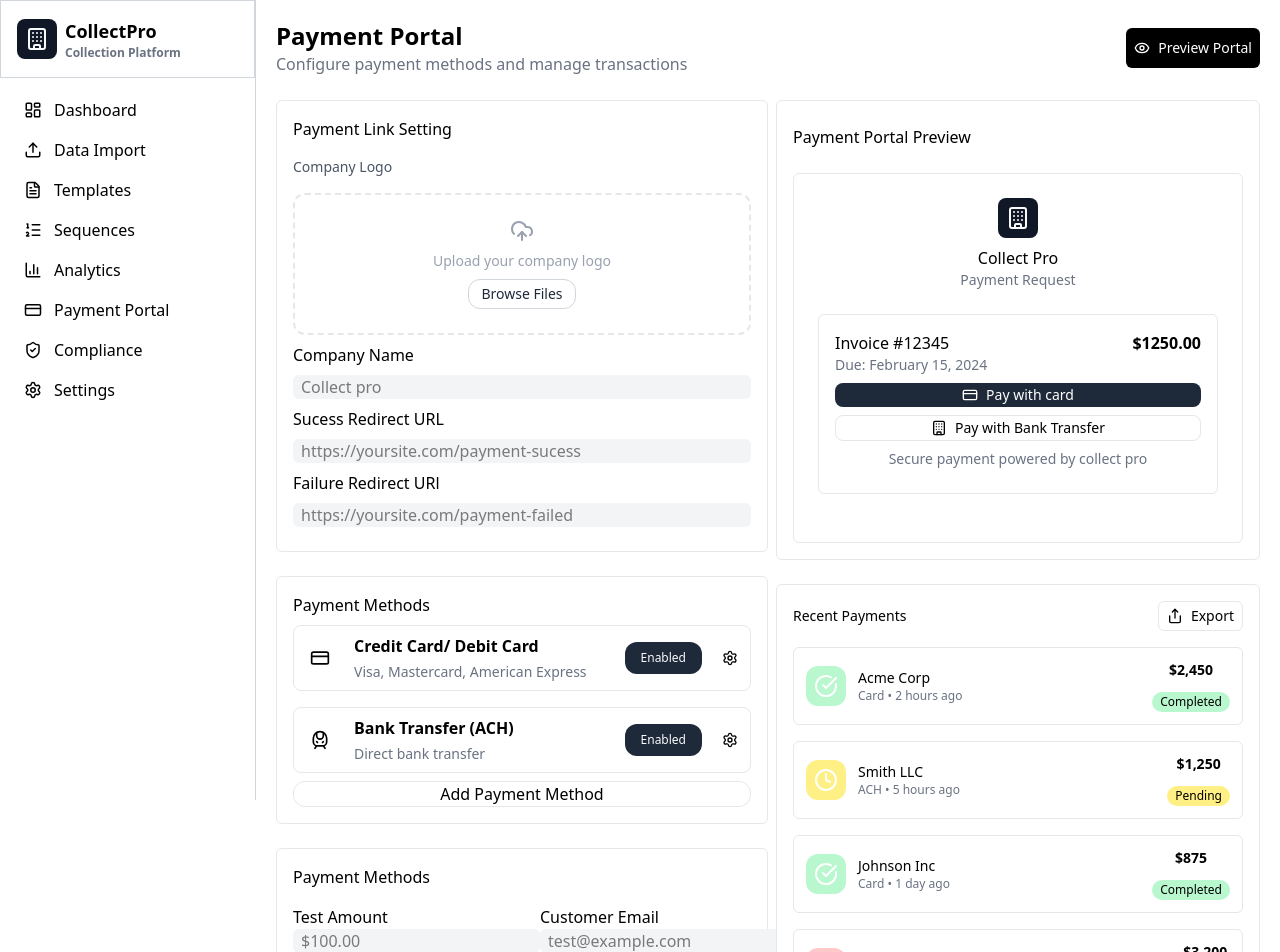
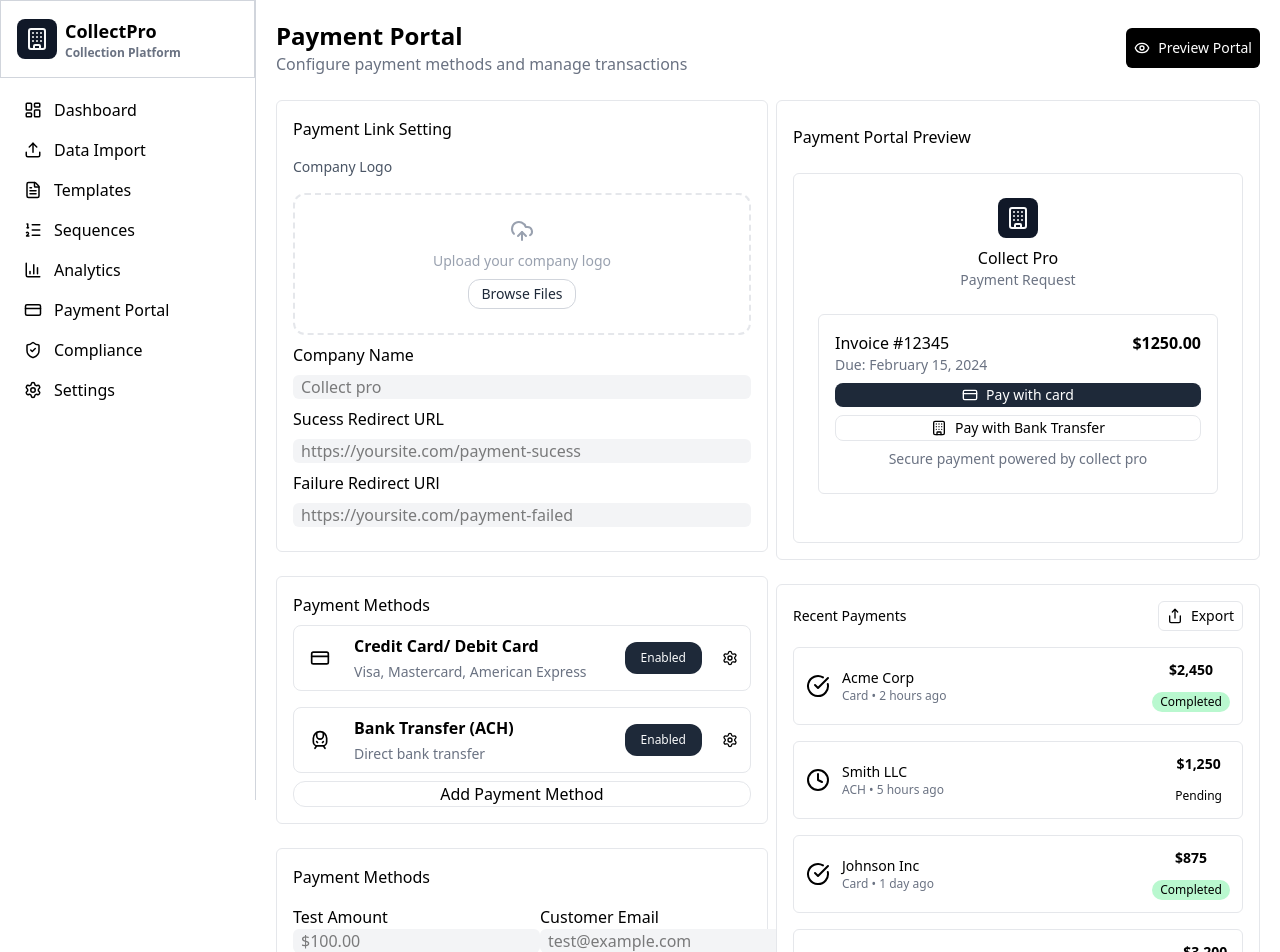
Before and after one commit to Sujan545/Dashboard-Design, a React (Vite) app: page /payments in a window 1280 px wide. Shown: the top 952 px of the page. Built offline with nearby package versions, Linux system fonts and the light colour scheme.

Commit message:
color checker color fixed

```diff
--- a/src/components/payment/RecentPayment.tsx
+++ b/src/components/payment/RecentPayment.tsx
@@ -12,17 +12,16 @@ interface TransactionProps {
 };
 export default function RecentPayment({ title, icon: Icon, status, amount, method, time }: TransactionProps) {
     const colorCheck: Record<string, string> = {
-        failed: "bg-red-200",
-        completed: " bg-green-200",
-        pending: "bg-yellow-200",
+        Failed: "red-200",
+        Completed: "green-200",
+        Pending: "yellow-200",
     };
-    const bgColor = colorCheck[status] ?? "bg-blue-100"
+    const color = colorCheck[status] ?? "bg-blue-100"
+    console.log(color)
     return (
         <div className="mt-4 flex items-center justify-between rounded-md border border-gray-200 p-3">
             <div className="flex items-center gap-3">
-                <div className={`${bgColor} rounded-xl p-2 text-white`}>
-                    <Icon />
-                </div>
+                    <Icon className={`text-`+color} />
                 <div className="flex flex-col">
                     <span className="text-sm font-medium">{title}</span>
                     <span className="text-xs text-gray-500">
@@ -36,7 +35,7 @@ export default function RecentPayment({ title, icon: Icon, status, amount, metho
                 </span>
 
                 <span
-                    className={`rounded-full px-2 py-0.5 text-xs capitalize ${bgColor}`}
+                    className={`rounded-full px-2 py-0.5 text-xs capitalize bg-${color}`}
                 >
                     {status}
                 </span>
--- a/src/pages/PaymentPortalPage.tsx
+++ b/src/pages/PaymentPortalPage.tsx
@@ -17,7 +17,7 @@ export default function Payment() {
         {
             title: "Acme Corp",
             icon: CheckCircle, // ✅ completed icon
-            status: "completed",
+            status: "Completed",
             amount: 2450,
             method: "Card",
             time: "2 hours ago",
@@ -25,7 +25,7 @@ export default function Payment() {
         {
             title: "Smith LLC",
             icon: Clock, // 🕒 pending icon
-            status: "pending",
+            status: "Pending",
             amount: 1250,
             method: "ACH",
             time: "5 hours ago",
@@ -33,7 +33,7 @@ export default function Payment() {
         {
             title: "Johnson Inc",
             icon: CheckCircle,
-            status: "completed",
+            status: "Completed",
             amount: 875,
             method: "Card",
             time: "1 day ago",
@@ -41,7 +41,7 @@ export default function Payment() {
         {
             title: "Wilson Co",
             icon: XCircle, // ❌ failed icon
-            status: "failed",
+            status: "Failed",
             amount: 3200,
             method: "ACH",
             time: "2 days ago",
```
